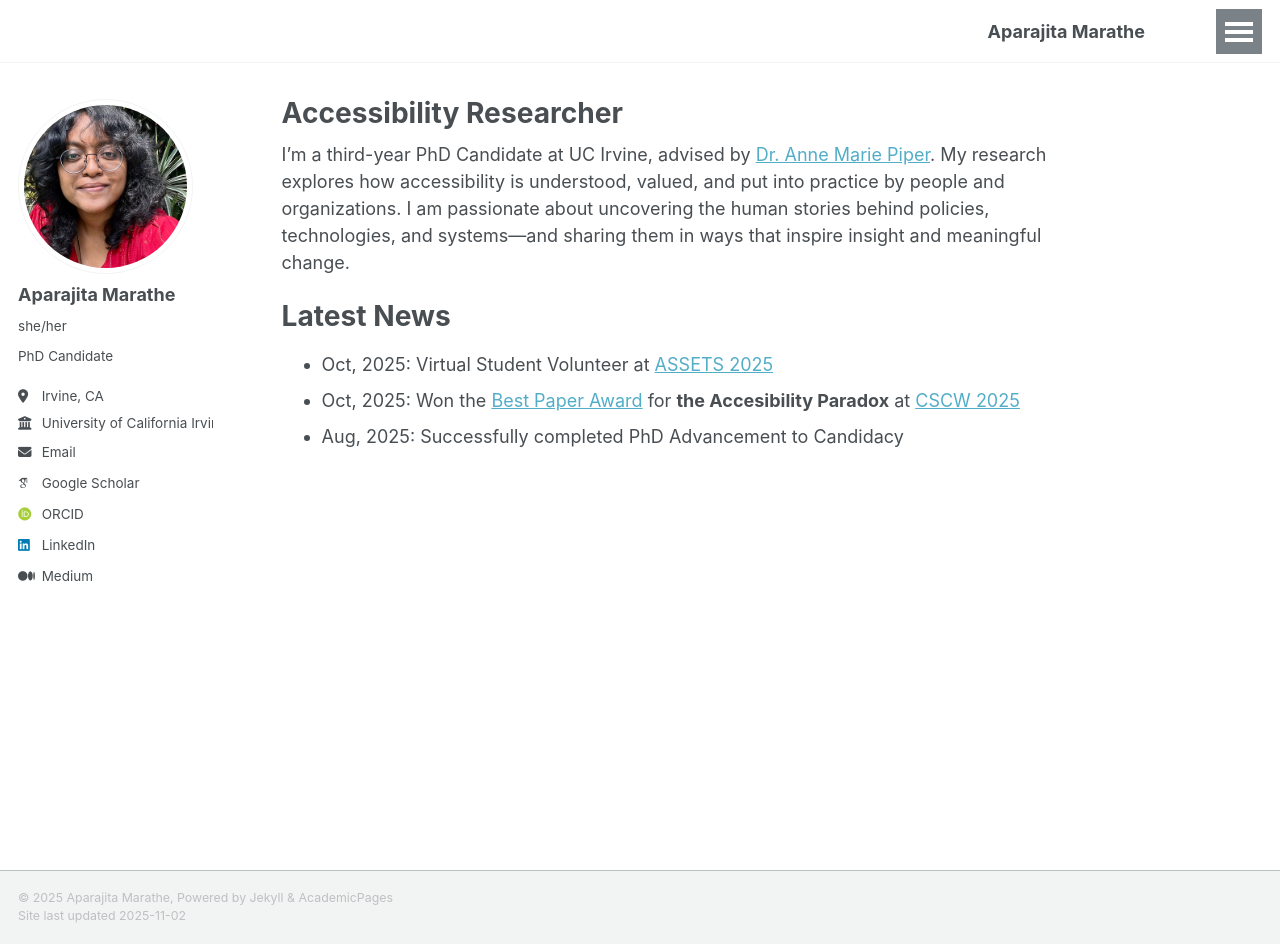
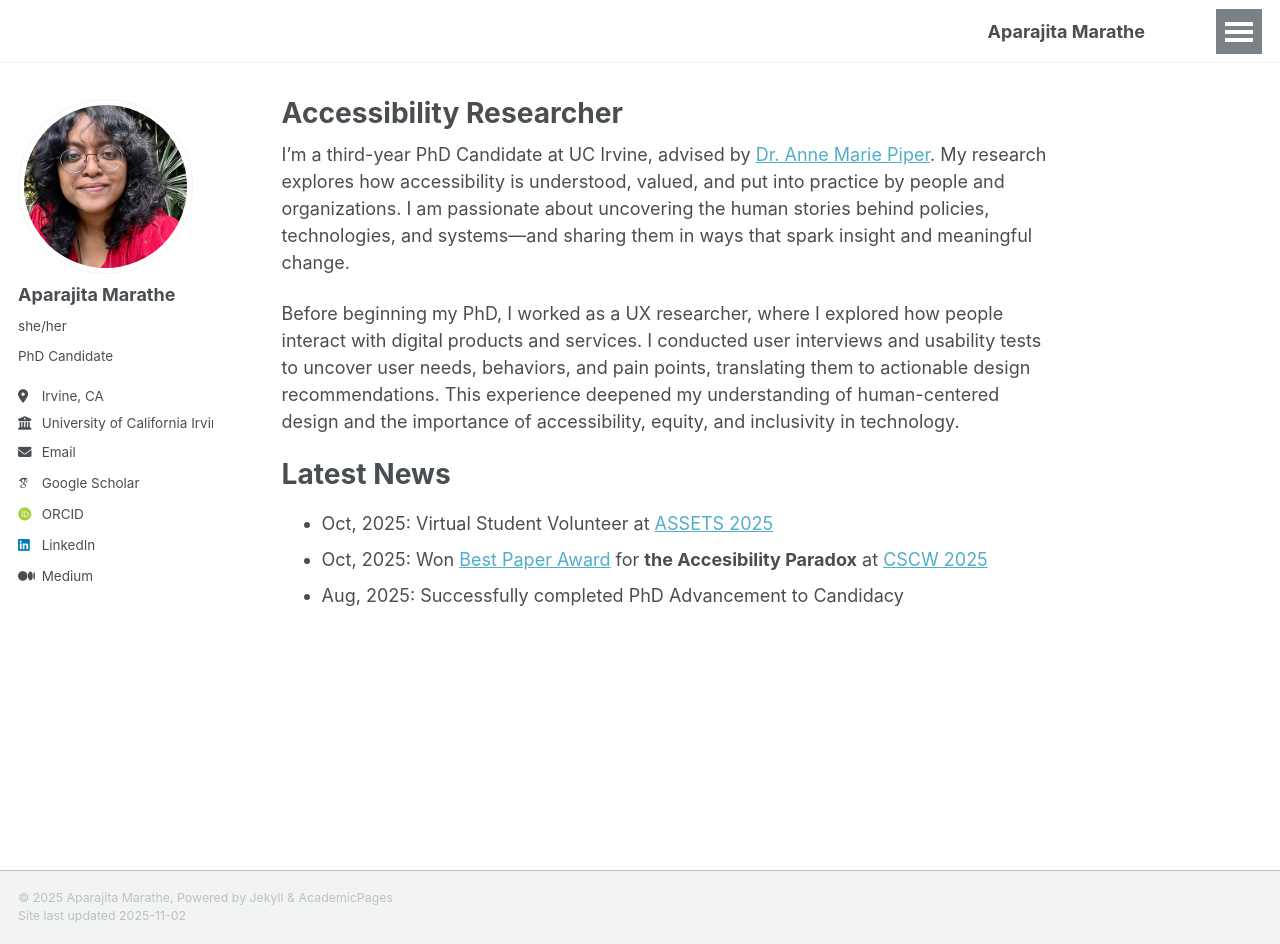
Before and after one commit to aparajitamarathe/aparajitamarathe.github.io, a Jekyll site: the page built from _pages/about.md, in a window 1280 px wide and 944 px high. Built offline with Jekyll 4.4.1, drawn with Linux system fonts in a browser that asks for light colours; some web fonts are replaced.

Commit message:
Revise about page content and add prior experience
Updated text for clarity and added a new paragraph about prior experience.

```diff
--- a/_pages/about.md
+++ b/_pages/about.md
@@ -7,10 +7,12 @@ redirect_from:
   - /about.html
 ---
 
-I’m a third-year PhD Candidate at UC Irvine, advised by [Dr. Anne Marie Piper](https://ics.uci.edu/~ampiper/). My research explores how accessibility is understood, valued, and put into practice by people and organizations. I am passionate about uncovering the human stories behind policies, technologies, and systems—and sharing them in ways that inspire insight and meaningful change.
+I’m a third-year PhD Candidate at UC Irvine, advised by [Dr. Anne Marie Piper](https://ics.uci.edu/~ampiper/). My research explores how accessibility is understood, valued, and put into practice by people and organizations. I am passionate about uncovering the human stories behind policies, technologies, and systems—and sharing them in ways that spark insight and meaningful change.
+
+Before beginning my PhD, I worked as a UX researcher, where I explored how people interact with digital products and services. I conducted user interviews and usability tests to uncover user needs, behaviors, and pain points, translating them to actionable design recommendations. This experience deepened my understanding of human-centered design and the importance of accessibility, equity, and inclusivity in technology.
 
 Latest News
 ======
 - Oct, 2025: Virtual Student Volunteer at [ASSETS 2025](https://assets25.sigaccess.org)
-- Oct, 2025: Won the [Best Paper Award](https://programs.sigchi.org/cscw/2025/program/content/211004) for **the Accesibility Paradox** at [CSCW 2025](https://cscw.acm.org/2025/)
+- Oct, 2025: Won [Best Paper Award](https://programs.sigchi.org/cscw/2025/program/content/211004) for **the Accesibility Paradox** at [CSCW 2025](https://cscw.acm.org/2025/)
 - Aug, 2025: Successfully completed PhD Advancement to Candidacy
```
